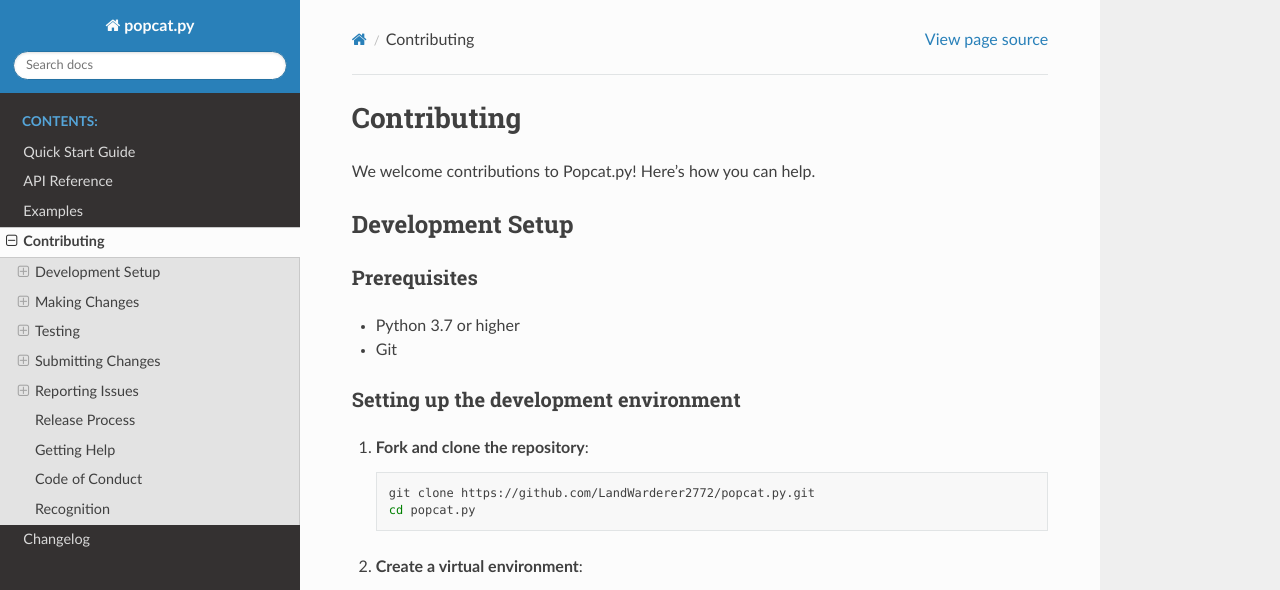
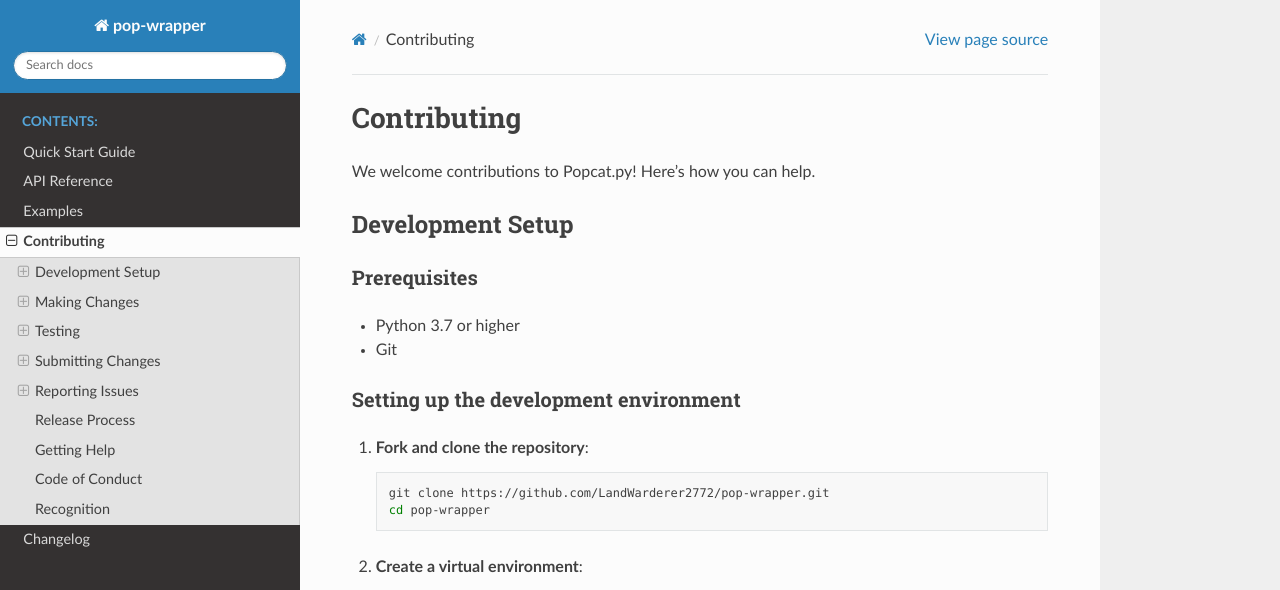
Before and after one commit to LandWarderer2772/popcat-wrapper, a Sphinx documentation site: the page built from docs/contributing.md, in a window 1280 px wide and 900 px high. Shown: the top 590 px of the window. Built offline with Sphinx 7.4.7 and the Read the Docs theme 3.1.0, drawn with Linux system fonts in a browser that asks for light colours; some of the changed text lies outside the part shown.

Commit message:
Rename project references from popcat.py to pop-wrapper across documentation and configuration files

````diff
--- a/docs/conf.py
+++ b/docs/conf.py
@@ -14,7 +14,7 @@
 # -- Project information -----------------------------------------------------
 # https://www.sphinx-doc.org/en/master/usage/configuration.html#project-information
 
-project = 'popcat.py'
+project = 'pop-wrapper'
 copyright = '2025, land_lmao'
 author = 'land_lmao'
 release = '1.0.0'
@@ -43,7 +43,7 @@
 
 html_theme = 'sphinx_rtd_theme'
 html_static_path = ['_static']
-html_title = 'popcat.py Documentation'
+html_title = 'pop-wrapper Documentation'
 
 # Theme options
 html_theme_options = {
@@ -96,7 +96,7 @@
 # OpenGraph settings
 ogp_site_url = 'https://popcat.readthedocs.io/'
 ogp_description_length = 200
-ogp_site_name = 'popcat.py Documentation'
+ogp_site_name = 'pop-wrapper Documentation'
 ogp_type = 'website'
 
 # Copy button settings
--- a/docs/contributing.md
+++ b/docs/contributing.md
@@ -13,8 +13,8 @@
 
 1. **Fork and clone the repository**:
    ```bash
-   git clone https://github.com/LandWarderer2772/popcat.py.git
-   cd popcat.py
+   git clone https://github.com/LandWarderer2772/pop-wrapper.git
+   cd pop-wrapper
    ```
 
 2. **Create a virtual environment**:
@@ -260,7 +260,7 @@
 
 ## Getting Help
 
-- **Open an issue**: For bugs or feature requests on [GitHub](https://github.com/LandWarderer2772/popcat.py/issues)
+- **Open an issue**: For bugs or feature requests on [GitHub](https://github.com/LandWarderer2772/pop-wrapper/issues)
 - **Discord**: Contact land_lmao
 - **Email**: mh3as81gb@mozmail.com
 
@@ -276,4 +276,4 @@
 - **Mentioned in release notes**
 - **Given credit in documentation**
 
-Thank you for contributing to popcat.py! 🎉
+Thank you for contributing to pop-wrapper! 🎉
--- a/popcat/__init__.py
+++ b/popcat/__init__.py
@@ -1,5 +1,5 @@
 """
-popcat.py - Popcat API Python Wrapper
+pop-wrapper - Popcat API Python Wrapper
 
 A comprehensive Python wrapper for the Popcat API (https://popcat.xyz/api).
 Provides access to over 60 endpoints including image manipulation, meme generation,
@@ -31,7 +31,7 @@
 __author__ = "land_lmao"
 __email__ = "mh3as81gb@mozmail.com"
 __description__ = "A comprehensive Python wrapper for the Popcat API"
-__url__ = "https://github.com/LandWarderer2772/popcat.py"
+__url__ = "https://github.com/LandWarderer2772/pop-wrapper"
 
 # Import all modules for easy access
 from .image import *
````
Also changed, not shown: CHANGELOG.md (+1 -1 lines), README.md (+16 -16 lines), docs/changelog.md (+1 -1 lines), docs/index.md (+1 -1 lines), docs/quickstart.md (+1 -1 lines), pyproject.toml (+4 -4 lines), setup.py (+4 -4 lines), .readthedocs.yaml, 4 other files.
